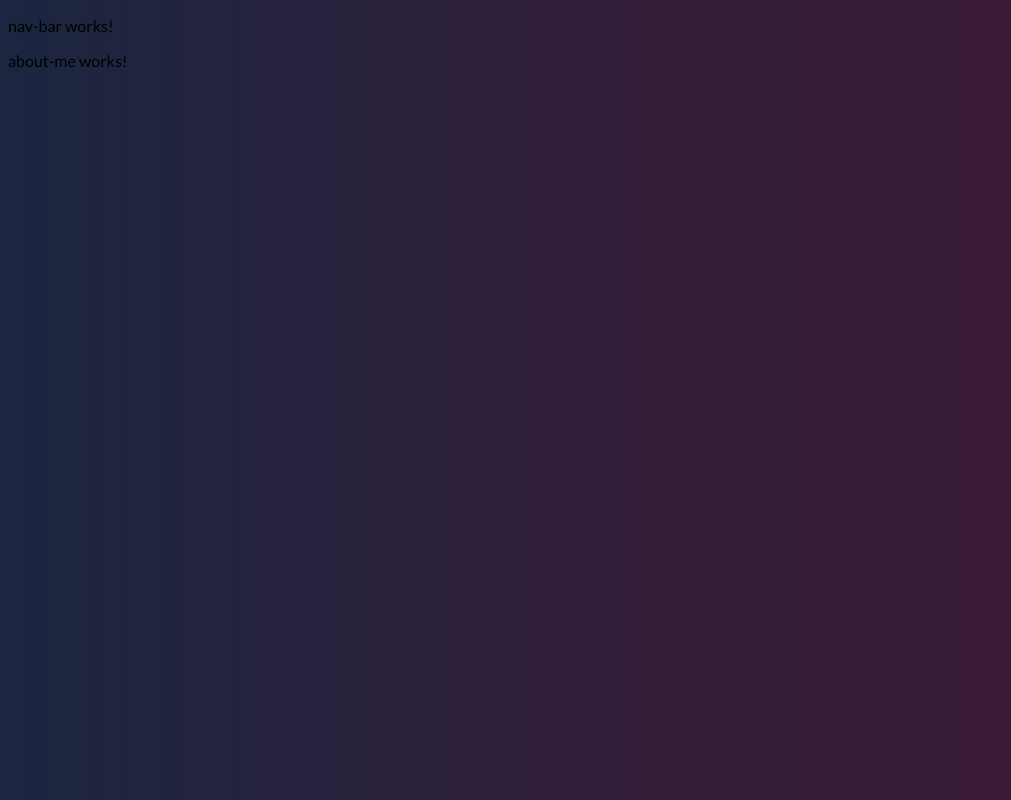
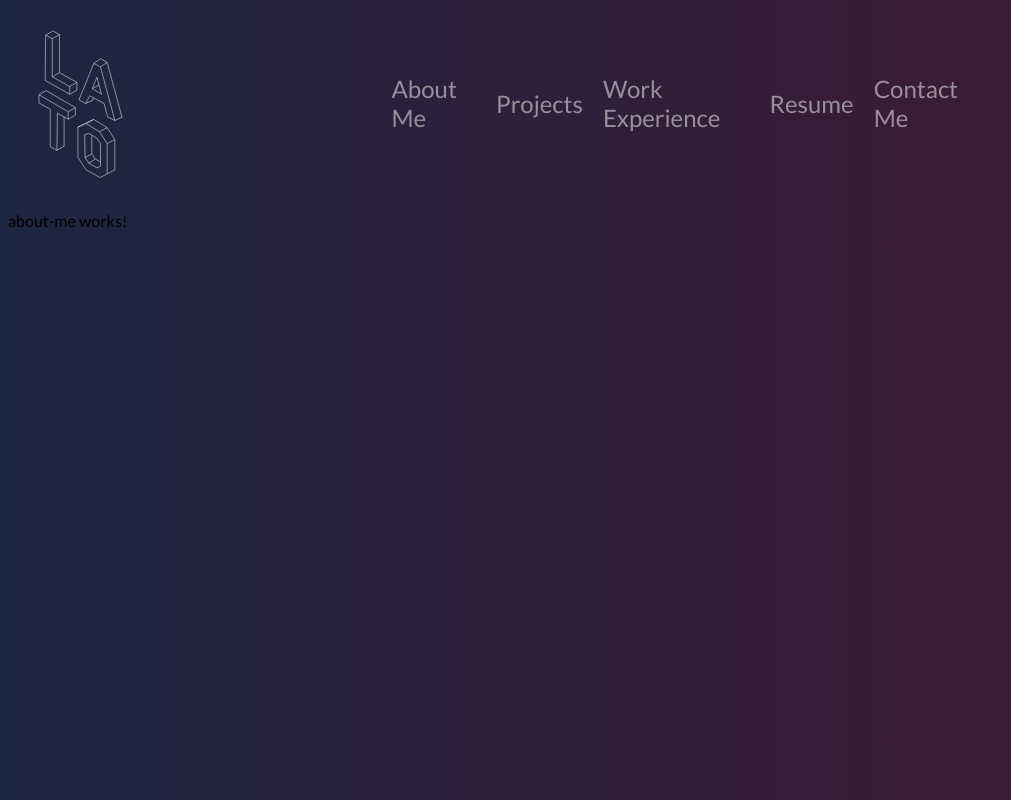
Before and after one commit to LangTowl/langtowl.github.io, an Angular app: page / in a window 1280 px wide. Both pictures are taken after a click on the button "Learn more". Shown: the whole page, without its empty margins (0-1011 px from the left). Built offline with nearby package versions, Linux system fonts and the light colour scheme.

Commit message:
Full ui implementation of nav bar, partial implementation of nav bar functionality

```diff
--- a/src/modules/landing-page/landing-page/landing-page.component.scss
+++ b/src/modules/landing-page/landing-page/landing-page.component.scss
@@ -58,11 +58,17 @@
                     padding-right: 10px;
                     padding-bottom: 2.5px;
 
+                    color: rgba(255, 255, 255, 0.5);
+
                     border-bottom: 2px solid transparent;
                 }
 
                 button:hover {
                     border-bottom: 2px solid var(--accent);
+                }
+
+                button:active {
+                    color: rgba(255, 255, 255, 1.0);
                 }
             }
         }
--- a/src/modules/landing-page/landing-page/landing-page.component.ts
+++ b/src/modules/landing-page/landing-page/landing-page.component.ts
@@ -14,6 +14,7 @@ export class LandingPageComponent {
 
   /* Class methods */
   updateNavBarState(new_state: boolean): void {
+    console.log("Navigating to: about-me");
     this.view_controller_service.updateNavBarState(new_state);
   }
 }
--- a/src/modules/nav-bar/nav-bar.module.ts
+++ b/src/modules/nav-bar/nav-bar.module.ts
@@ -1,6 +1,7 @@
 import { NgModule } from '@angular/core';
 import { CommonModule } from '@angular/common';
 import { NavBarComponent } from './nav-bar/nav-bar.component';
+import { RouterModule } from '@angular/router';
 
 
 
@@ -9,7 +10,8 @@ import { NavBarComponent } from './nav-bar/nav-bar.component';
     NavBarComponent
   ],
   imports: [
-    CommonModule
+    CommonModule,
+    RouterModule
   ],
   exports: [
     NavBarComponent
--- a/src/modules/nav-bar/nav-bar/nav-bar.component.html
+++ b/src/modules/nav-bar/nav-bar/nav-bar.component.html
@@ -1 +1,32 @@
-<p>nav-bar works!</p>
+<div class="container">
+    <div class="home-button" (click)="homeButton()" routerLink="">
+        <img src="../../../assets/svg/lato-small.svg" alt="">
+    </div>
+
+
+    <div class="button-row">
+        <button id="about-me" (click)="aboutMeButton()">
+            About Me
+        </button>
+
+        <button id="projects" (click)="projectsButton()">
+            Projects
+        </button>
+
+        <button id="work-experience" (click)="workExperienceButton()">
+            Work Experience
+        </button>
+
+        <button id="resume" (click)="resumeButton()">
+            Resume
+        </button>
+
+        <button id="contact-me" (click)="contactmeButton()">
+            Contact Me
+        </button>
+    </div>
+
+    <div class="empty-div">
+
+    </div>
+</div>
--- a/src/modules/nav-bar/nav-bar/nav-bar.component.scss
+++ b/src/modules/nav-bar/nav-bar/nav-bar.component.scss
@@ -0,0 +1,47 @@
+@import '../../../styles.scss';
+
+:host {
+    .container {
+        margin: 30px;
+
+        display: flex;
+        justify-content: space-between;
+        align-items: center;
+
+        .home-button {
+            img {
+                width: 85px;
+            }
+        }
+
+        .button-row {
+            display: flex;
+            justify-content: space-around;
+            align-items: center;
+
+            width: 50%;
+
+            button {
+                all: unset;
+
+                font-size: 1.5rem;
+
+                padding-left: 10px;
+                padding-right: 10px;
+                padding-bottom: 2.5px;
+
+                color: rgba(255, 255, 255, 0.5);
+
+                border-bottom: 2px solid transparent;
+            }
+
+            button:hover {
+                border-bottom: 2px solid var(--accent);
+            }
+
+            button:active {
+                color: rgba(255, 255, 255, 1.0);
+            }
+        }
+    }
+}
--- a/src/modules/nav-bar/nav-bar/nav-bar.component.ts
+++ b/src/modules/nav-bar/nav-bar/nav-bar.component.ts
@@ -1,4 +1,5 @@
 import { Component } from '@angular/core';
+import { ViewControllerService } from '../../../services/view-controler/view-controller.service';
 
 @Component({
   selector: 'app-nav-bar',
@@ -7,4 +8,40 @@ import { Component } from '@angular/core';
 })
 export class NavBarComponent {
 
+    constructor(
+      private view_controller_service: ViewControllerService
+    ) {}
+
+    /* Class methods */
+
+    // Routine to run when home button pressed
+    homeButton() {
+      console.log("Navigating to: home");
+      this.view_controller_service.updateNavBarState(false);
+    }
+
+    // Routine to run when about me button pressed
+    aboutMeButton() {
+      console.log("Navigating to: about-me");
+    }
+
+    // Routine to run when projects button pressed
+    projectsButton() {
+      console.log("Navigating to: projects");
+    }
+
+    // Routine to run when work experience button pressed
+    workExperienceButton() {
+      console.log("Navigating to: work-experience");
+    }
+
+    // Routine to run when resume button pressed
+    resumeButton() {
+      console.log("Navigating to: resume");
+    }
+
+    // Routine to run when contact me button pressed
+    contactmeButton() {
+      console.log("Navigating to: contact-me");
+    }
 }
```
Also changed, not shown: src/assets/svg/lato-small.svg (added).
